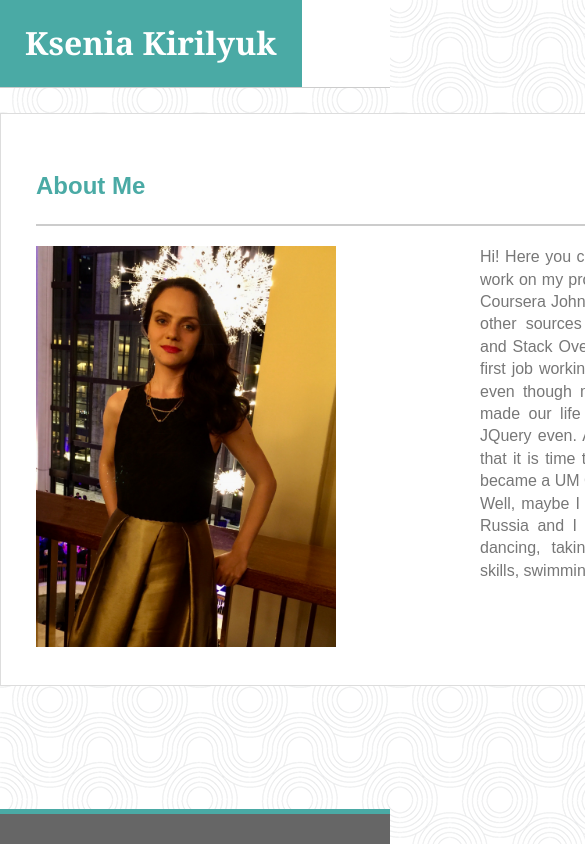
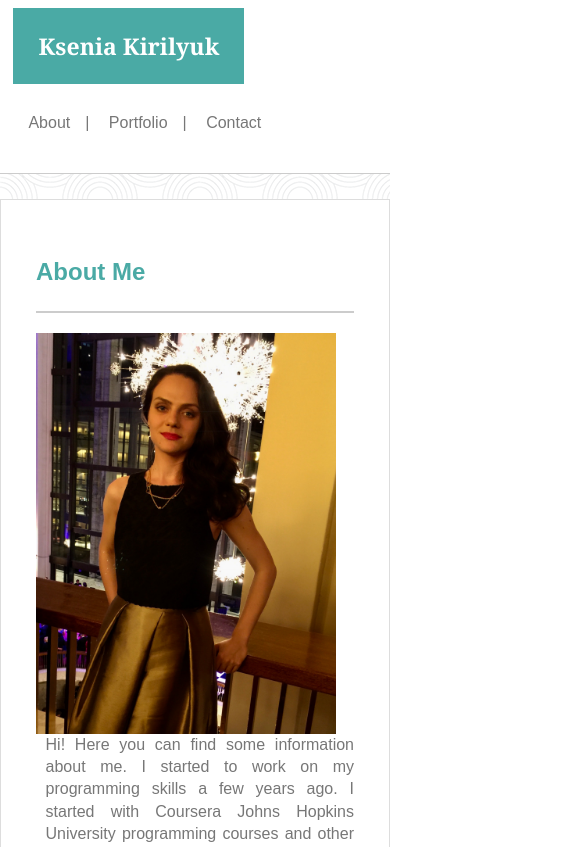
Before and after one commit to KseniaKirilyuk/Responsive-Portfolio, a plain HTML site: page index.html in a window 390 px wide. Shown: the top 847 px of the page, 585 px wide, since content can reach past the window. Drawn offline with Linux system fonts and the light colour scheme.

Commit message:
new files for responsible

```diff
--- a/assets/css/style.css
+++ b/assets/css/style.css
@@ -15,11 +15,7 @@ Main content border color: #dddddd
 
 fonts:
 For heading fonts use font-family: 'Georgia', Times, Times New Roman, serif;.
-For all other fonts use 'Arial', 'Helvetica Neue', Helvetica, sans-serif;;
-assets/images/Iam.jpg
-
-Доделать sticky footer
-
+For all other fonts use 'Arial', 'Helvetica Neue', Helvetica, sans-serif;
 **/
 
 * {
@@ -43,12 +39,12 @@ header::after, header div::after, section::after {
     clear: both;
 }
 header div {
-    width: 960px;
+    max-width: 960px;
     margin: 0 auto;
     position: relative;
 }
 .container {
-	width:960px;
+	max-width:960px;
 	margin-right: auto;
 	margin-left: auto;
 }
@@ -150,3 +146,22 @@ figcaption {
     color: white;
     text-align: center;
 }
+
+
+/***************Media***********/
+@media only screen and (max-width: 980px){
+    html {position:relative;}
+    section article, header div {width:97%;}
+    header{padding:2%;}
+    h1{font-size: 23px;}
+    img.myPhoto{margin:10px;}
+}
+@media only screen and (max-width: 524px){
+nav {
+    float: left;
+    margin-top: 30px;
+    position: relative;
+}
+ul{padding-left:0px;}
+li a{margin-left: 0;}
+}
--- a/index.html
+++ b/index.html
@@ -2,6 +2,7 @@
 <html lang="en">
 <head>
 	<meta charset="UTF-8">
+	<meta name="viewport" content="width=device-width, initial-scale=1.0">
 	<link rel="stylesheet" type="text/css" href="normalize.css/normalize.css">
 	<link rel="stylesheet" type="text/css" href="assets/css/style.css">
 
```
Also changed, not shown: contact.html (+1 -0 lines), portfolio.html (+1 -0 lines).
